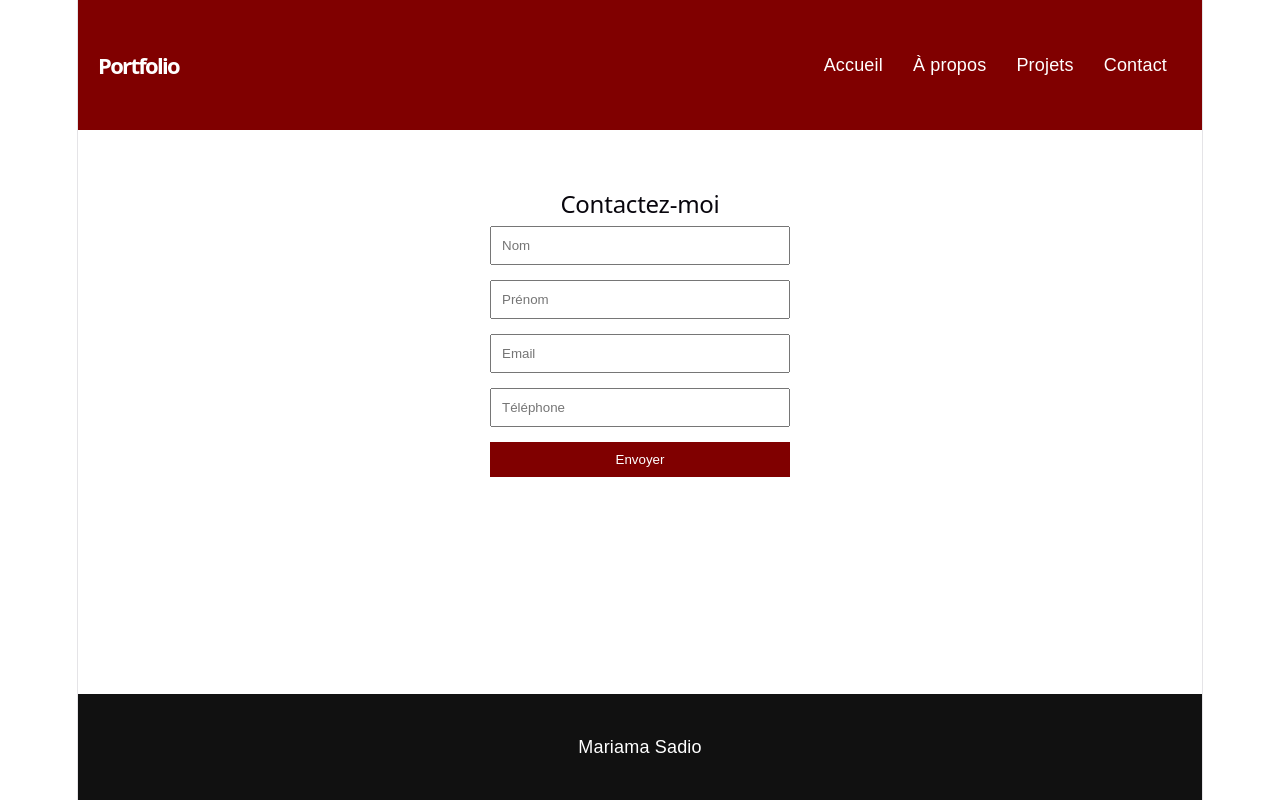
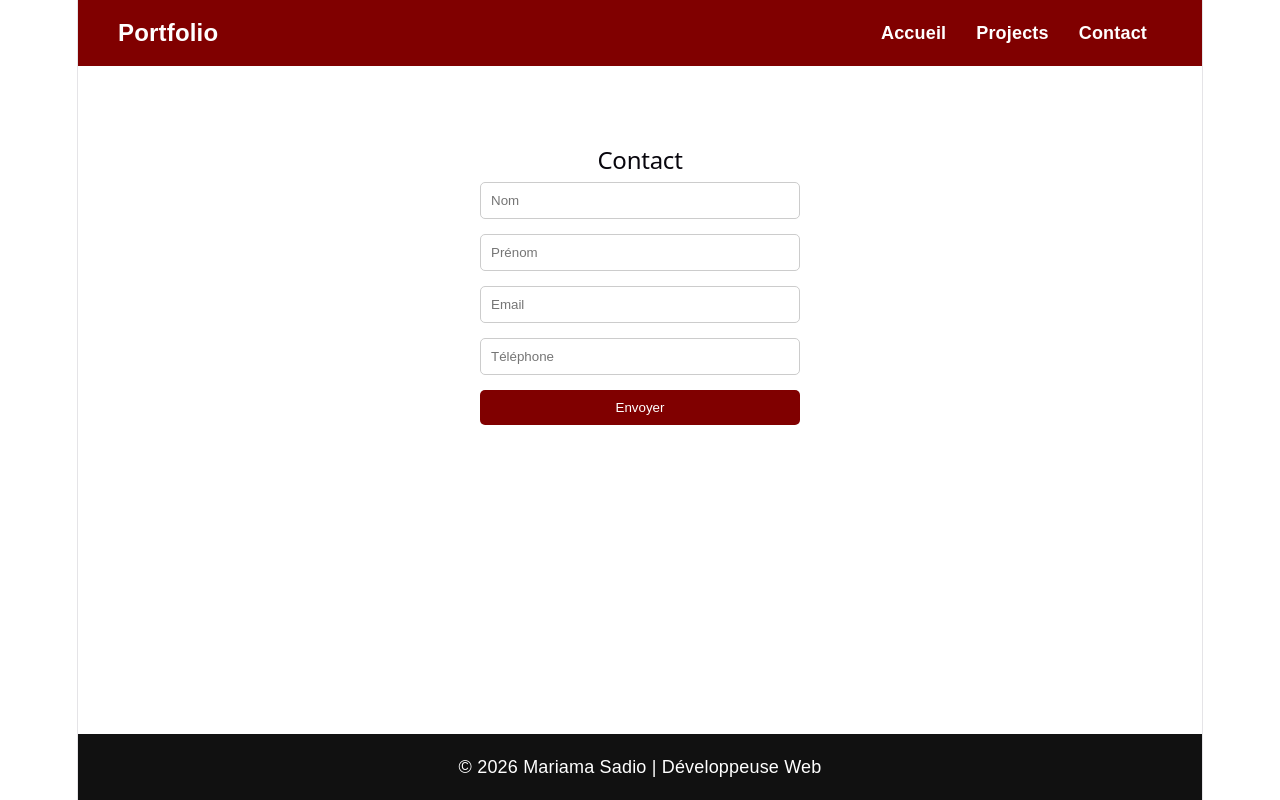
Before and after one commit to mariama-sadio/mini-market-portfolio, a React app: page /contact in a window 1280 px wide. Built offline with nearby package versions, Linux system fonts and the light colour scheme; the HTML template or start-up script is replaced by a standard one.

Commit message:
version pro

```diff
--- a/src/App.css
+++ b/src/App.css
@@ -1,3 +1,4 @@
+/* RESET */
 *{
   margin:0;
   padding:0;
@@ -20,13 +21,16 @@ html, body{
   display:flex;
   justify-content:space-between;
   align-items:center;
-  padding:20px 20px;
+  padding:20px 40px;
   background:maroon;
+  position:sticky;
+  top:0;
+  z-index:1000;
 }
 
 .logo{
   color:white;
-  font-size:22px;
+  font-size:24px;
   font-weight:bold;
 }
 
@@ -34,37 +38,45 @@ html, body{
   margin:0 15px;
   color:white;
   text-decoration:none;
+  font-weight:bold;
+  transition:0.3s;
 }
 
 .menu a:hover{
-  color:rgb(7, 7, 7);
+  color:black;
 }
 
 /* HERO */
 .hero {
   min-height: calc(100vh - 80px);
-  background: rgb(255, 254, 254);
+  background: #fff;
   color: maroon;
   display: flex;
   flex-direction: column;
   justify-content: center;
   align-items: center;
   text-align: center;
+  padding:20px;
 }
 
-.hero-buttons {
-  margin-top: 20px;
+.hero span{
+  color:black;
 }
 
+.subtitle{
+  margin-top:10px;
+  font-size:18px;
+  opacity:0.9;
+}
+
+/* IMAGE */
 .profile-img {
-  width: 150px;
-  height: 150px;
-  border-radius: 50%;
-  object-fit: cover;
-  margin-bottom: 20px;
-  border: 4px solid white;
-}
-.profile-img {
+  width:160px;
+  height:160px;
+  border-radius:50%;
+  object-fit:cover;
+  margin-bottom:20px;
+  border:4px solid maroon;
   transition: transform 0.3s;
 }
 
@@ -72,26 +84,43 @@ html, body{
   transform: scale(1.1);
 }
 
+/* BOUTONS */
+.hero-buttons {
+  margin-top: 20px;
+}
+
 .btn {
   background: maroon;
   color: white;
   padding: 10px 20px;
-  margin-right: 10px;
+  margin:5px;
   border-radius: 5px;
   text-decoration: none;
+  transition:0.3s;
+}
+
+.btn:hover{
+  transform:scale(1.05);
 }
 
 .btn-outline {
-  background: maroon;
-  color: white;
+  background: white;
+  color: maroon;
   padding: 10px 20px;
   border-radius: 5px;
+  border:2px solid maroon;
   text-decoration: none;
+  transition:0.3s;
+}
+
+.btn-outline:hover{
+  background: maroon;
+  color:white;
 }
 
 /* ABOUT */
 .about{
-  padding:60px;
+  padding:80px 20px;
   text-align:center;
 }
 
@@ -111,8 +140,42 @@ html, body{
 
 /* PROJECTS */
 .projects{
-  padding:60px;
+  padding:80px 20px;
   text-align:center;
+}
+
+.projects-container{
+  display:flex;
+  justify-content:center;
+  flex-wrap:wrap;
+  gap:20px;
+  margin-top:30px;
+}
+
+.project-card{
+  background:white;
+  padding:20px;
+  width:300px;
+  border-radius:12px;
+  box-shadow:0 10px 25px rgba(0,0,0,0.1);
+  transition:0.3s;
+}
+
+.project-card:hover{
+  transform:translateY(-10px);
+}
+
+.project-card img{
+  width:100%;
+  border-radius:10px;
+}
+
+.project-card h3{
+  margin-top:10px;
+}
+
+.project-card p{
+  margin:10px 0;
 }
 
 .project-card a {
@@ -128,18 +191,20 @@ html, body{
   display:flex;
   flex-direction:column;
   align-items:center;
-  padding:60px;
+  padding:80px 20px;
 }
 
 .contact-form{
   display:flex;
   flex-direction:column;
-  width:300px;
+  width:320px;
 }
 
 .contact-form input{
   margin-bottom:15px;
   padding:10px;
+  border:1px solid #ccc;
+  border-radius:5px;
 }
 
 .contact-form button{
@@ -147,6 +212,13 @@ html, body{
   background:maroon;
   color:white;
   border:none;
+  border-radius:5px;
+  cursor:pointer;
+  transition:0.3s;
+}
+
+.contact-form button:hover{
+  background:#800000;
 }
 
 /* FOOTER */
@@ -155,5 +227,41 @@ footer{
   background:#111;
   color:white;
   text-align:center;
-  padding:40px;
+  padding:20px;
 }
+
+/* ANIMATIONS */
+.hero h1{
+  animation:fadeIn 1s ease-in-out;
+}
+
+.hero p{
+  animation:fadeIn 1.5s ease-in-out;
+}
+
+@keyframes fadeIn{
+  from{
+    opacity:0;
+    transform:translateY(20px);
+  }
+  to{
+    opacity:1;
+    transform:translateY(0);
+  }
+}
+
+/* RESPONSIVE */
+@media(max-width:768px){
+  .menu{
+    display:flex;
+    flex-direction:column;
+  }
+
+  .hero h1{
+    font-size:28px;
+  }
+
+  .project-card{
+    width:90%;
+  }
+}
--- a/src/components/Footer.jsx
+++ b/src/components/Footer.jsx
@@ -1,7 +1,7 @@
 function Footer() {
   return (
     <footer>
-      <p>Mariama Sadio</p>
+      <p>© 2026 Mariama Sadio | Développeuse Web</p>
     </footer>
   )
 }
--- a/src/components/Navbar.jsx
+++ b/src/components/Navbar.jsx
@@ -3,14 +3,15 @@ import { NavLink } from "react-router-dom"
 function Navbar() {
   return (
     <nav className="navbar">
-      <h1 className="logo">Portfolio</h1>
+
+      <div className="logo">Portfolio</div>
 
       <div className="menu">
         <NavLink to="/">Accueil</NavLink>
-        <NavLink to="/about">À propos</NavLink>
-        <NavLink to="/projects">Projets</NavLink>
+        <NavLink to="/projects">Projects</NavLink>
         <NavLink to="/contact">Contact</NavLink>
       </div>
+
     </nav>
   )
 }
--- a/src/pages/Accueil.jsx
+++ b/src/pages/Accueil.jsx
@@ -4,10 +4,13 @@ function Accueil() {
   return (
     <section className="hero">
 
-      <img src={photo} alt="Mariama" className="profile-img" />
+      <img src={photo} alt="Mariama Sadio" className="profile-img" />
 
-      <h1>Bonjour, je suis Mariama Sadio</h1>
-      <p>Développeuse Web et Mobile</p>
+      <h1>Bonjour, je suis <span>Mariama Sadio</span> </h1>
+
+      <p className="subtitle">
+        Développeuse Web & Mobile passionnée par la création d’applications modernes.
+      </p>
 
       <div className="hero-buttons">
         <a href="/projects" className="btn">Voir mes projets</a>
--- a/src/pages/Contact.jsx
+++ b/src/pages/Contact.jsx
@@ -1,43 +1,19 @@
-import { useState } from "react"
+function Contact() {
+  return (
+    <section className="contact-container">
 
-function Contact() {
+      <h2>Contact</h2>
 
-  const [form, setForm] = useState({
-    nom: "",
-    prenom: "",
-    email: "",
-    telephone: ""
-  })
-
-  const handleChange = (e) => {
-    setForm({
-      ...form,
-      [e.target.name]: e.target.value
-    })
-  }
-
-  const handleSubmit = (e) => {
-    e.preventDefault()
-    alert("Message envoyé ✅")
-  }
-
-  return (
-    <div className="contact-container">
-
-      <h2>Contactez-moi</h2>
-
-      <form onSubmit={handleSubmit} className="contact-form">
-
-        <input type="text" name="nom" placeholder="Nom" onChange={handleChange}/>
-        <input type="text" name="prenom" placeholder="Prénom" onChange={handleChange}/>
-        <input type="email" name="email" placeholder="Email" onChange={handleChange}/>
-        <input type="tel" name="telephone" placeholder="Téléphone" onChange={handleChange}/>
+      <form className="contact-form">
+        <input type="text" placeholder="Nom" />
+        <input type="text" placeholder="Prénom" />
+        <input type="email" placeholder="Email" />
+        <input type="tel" placeholder="Téléphone" />
 
         <button type="submit">Envoyer</button>
-
       </form>
 
-    </div>
+    </section>
   )
 }
 
--- a/src/pages/Projects.jsx
+++ b/src/pages/Projects.jsx
@@ -1,14 +1,27 @@
+import projet1 from "../assets/hero.jpg"
+
 function Projects() {
   return (
-    <section className="projects" id="projects">
+    <section className="projects">
+
       <h2>Mes projets</h2>
 
-      <div className="project-card">
-        <h3>Mini Marketplace</h3>
-        <p>Site e-commerce avec React</p>
-        <a href="https://github.com/mariama-sadio/mini-market-my-project" target="_blank">
-          Voir sur GitHub
-        </a>
+      <div className="projects-container">
+
+        <div className="project-card">
+          <img src={projet1} alt="Mini Market" />
+
+          <h3>Mini Market</h3>
+
+          <p>
+            Application e-commerce développée avec React et Laravel.
+          </p>
+
+          <a href="https://github.com/mariama-sadio/mini-market-my-project" target="_blank">
+            Voir sur GitHub
+          </a>
+        </div>
+
       </div>
 
     </section>
```
